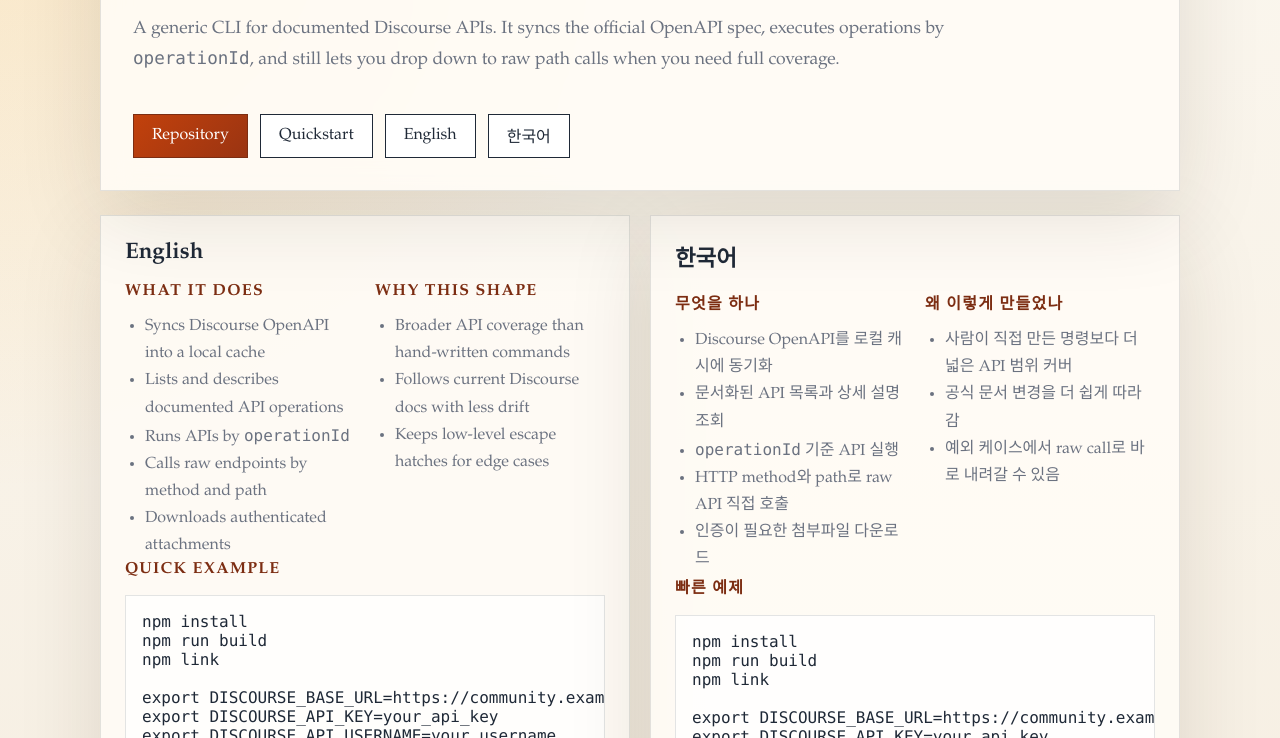
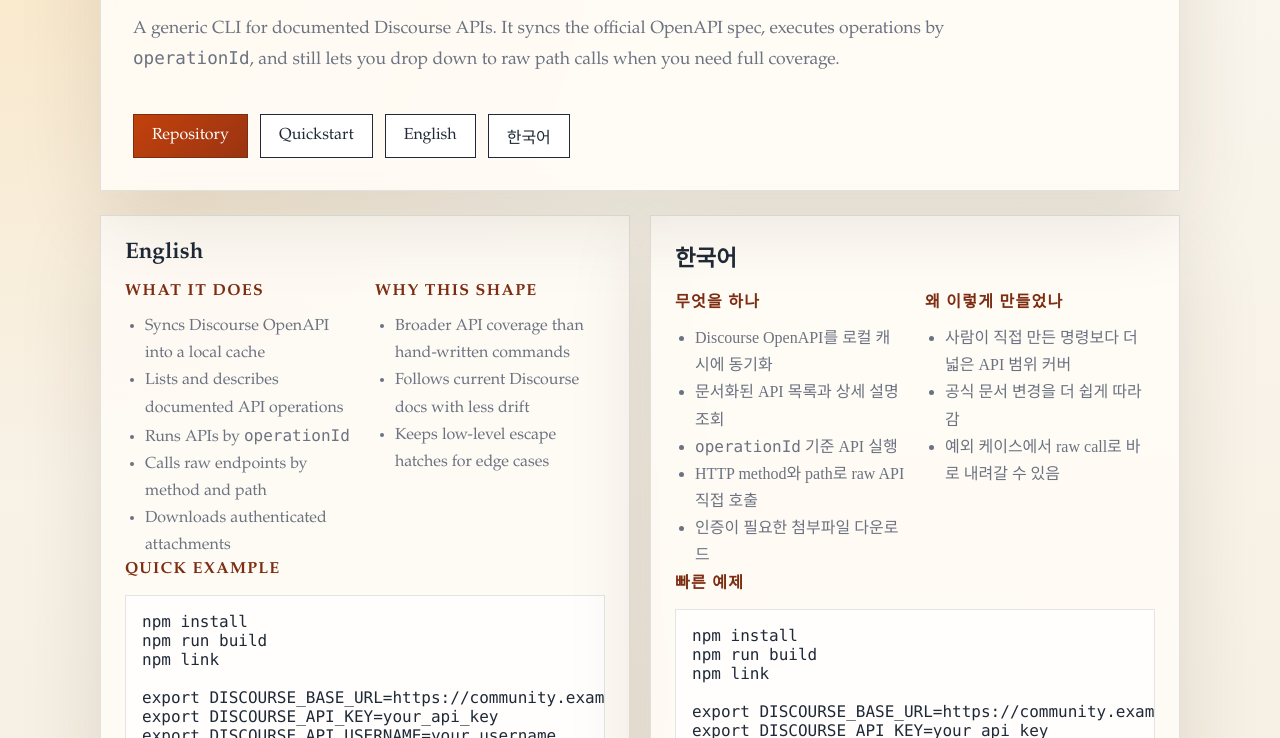
Before and after one commit to zarathucorp/discourse-cli, a website: page site/index.html in a window 1280 px wide. Shown: the part 214-952 px from the top of the page. Drawn offline with Linux system fonts and the light colour scheme.

Commit message:
style: refine korean font on pages

```diff
--- a/site/index.html
+++ b/site/index.html
@@ -4,6 +4,12 @@
     <meta charset="UTF-8" />
     <meta name="viewport" content="width=device-width, initial-scale=1.0" />
     <title>discourse-cli</title>
+    <link rel="preconnect" href="https://fonts.googleapis.com" />
+    <link rel="preconnect" href="https://fonts.gstatic.com" crossorigin />
+    <link
+      href="https://fonts.googleapis.com/css2?family=Noto+Serif+KR:wght@400;500;700&display=swap"
+      rel="stylesheet"
+    />
     <style>
       :root {
         --bg: #f6f1e8;
@@ -14,6 +20,8 @@
         --accent: #b45309;
         --accent-strong: #7c2d12;
         --shadow: 0 24px 80px rgba(52, 32, 6, 0.12);
+        --font-latin: "Iowan Old Style", "Palatino Linotype", "Book Antiqua", Georgia, serif;
+        --font-korean: "Noto Serif KR", "Apple SD Gothic Neo", "Malgun Gothic", serif;
       }
 
       * {
@@ -22,12 +30,20 @@
 
       body {
         margin: 0;
-        font-family: "Iowan Old Style", "Palatino Linotype", "Book Antiqua", Georgia, serif;
+        font-family: var(--font-latin);
         color: var(--text);
         background:
           radial-gradient(circle at top left, rgba(245, 158, 11, 0.2), transparent 32%),
           radial-gradient(circle at bottom right, rgba(180, 83, 9, 0.18), transparent 28%),
           linear-gradient(180deg, #fbf7ef 0%, #f3eadb 100%);
+      }
+
+      .lang-ko,
+      .lang-ko button,
+      .lang-ko input,
+      .lang-ko textarea,
+      .lang-ko select {
+        font-family: var(--font-korean);
       }
 
       a {
@@ -188,7 +204,7 @@
           <a class="button primary" href="https://github.com/zarathucorp/discourse-cli">Repository</a>
           <a class="button" href="#quickstart">Quickstart</a>
           <a class="button" href="#english">English</a>
-          <a class="button" href="#korean">한국어</a>
+          <a class="button lang-ko" href="#korean">한국어</a>
         </div>
       </section>
 
@@ -229,7 +245,7 @@
 discourse-cli api run getUser --path username=jwheo</code></pre>
         </article>
 
-        <article class="card" id="korean">
+        <article class="card lang-ko" id="korean">
           <h2>한국어</h2>
           <div class="split">
             <div>
@@ -266,7 +282,7 @@
         </article>
       </section>
 
-      <section class="card" id="quickstart">
+      <section class="card lang-ko" id="quickstart">
         <h2>Quickstart / 빠른 시작</h2>
         <pre><code>npm install
 npm run build
@@ -288,7 +304,7 @@
           documented API surface generically and keeps a direct fallback for endpoints that do not
           map cleanly into curated commands.
         </p>
-        <p>
+        <p class="lang-ko">
           현재는 사람이 읽기 쉬운 전용 명령 세트보다 범용 API 실행에 초점이 있습니다. 그래도
           카테고리 조회, 토픽 읽기, 댓글 작성, 파일 업로드, 첨부 다운로드 같은 실제 운영 흐름은
           이미 검증 가능한 수준까지 붙어 있습니다.
```
